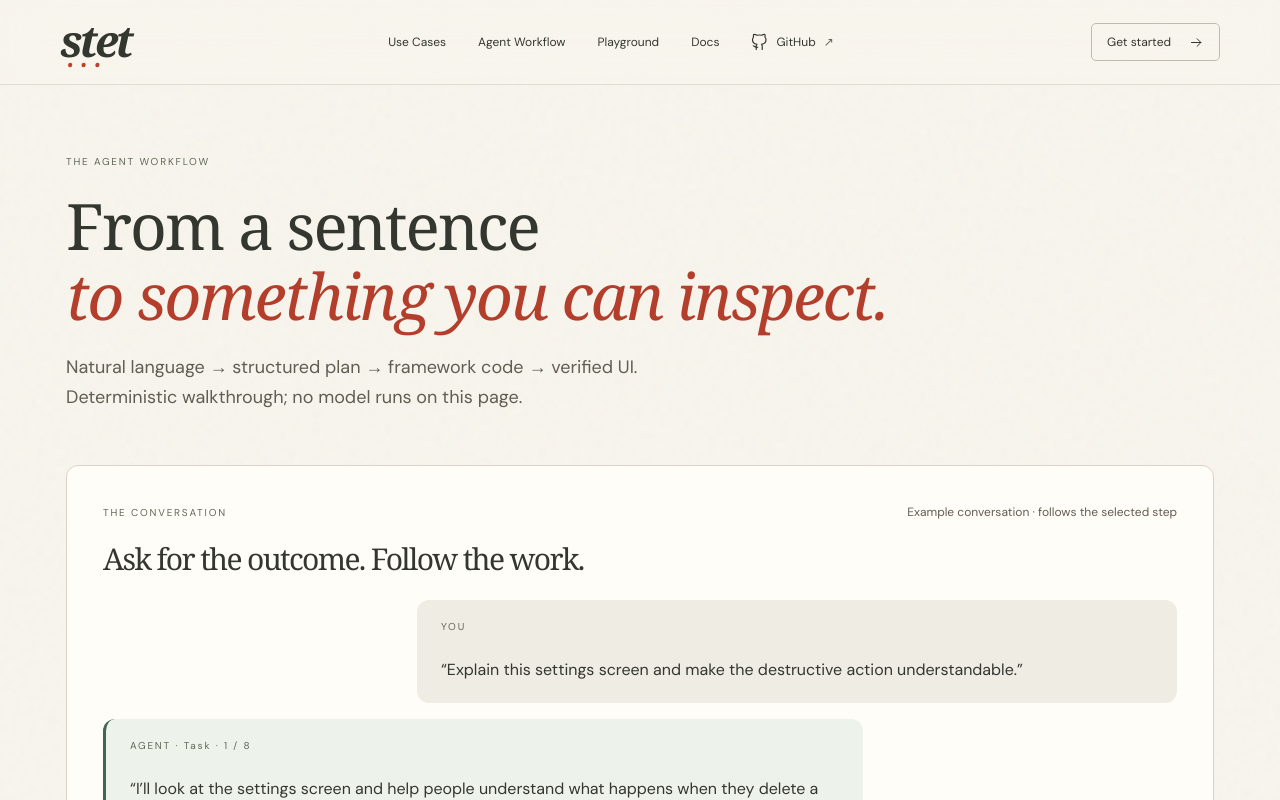
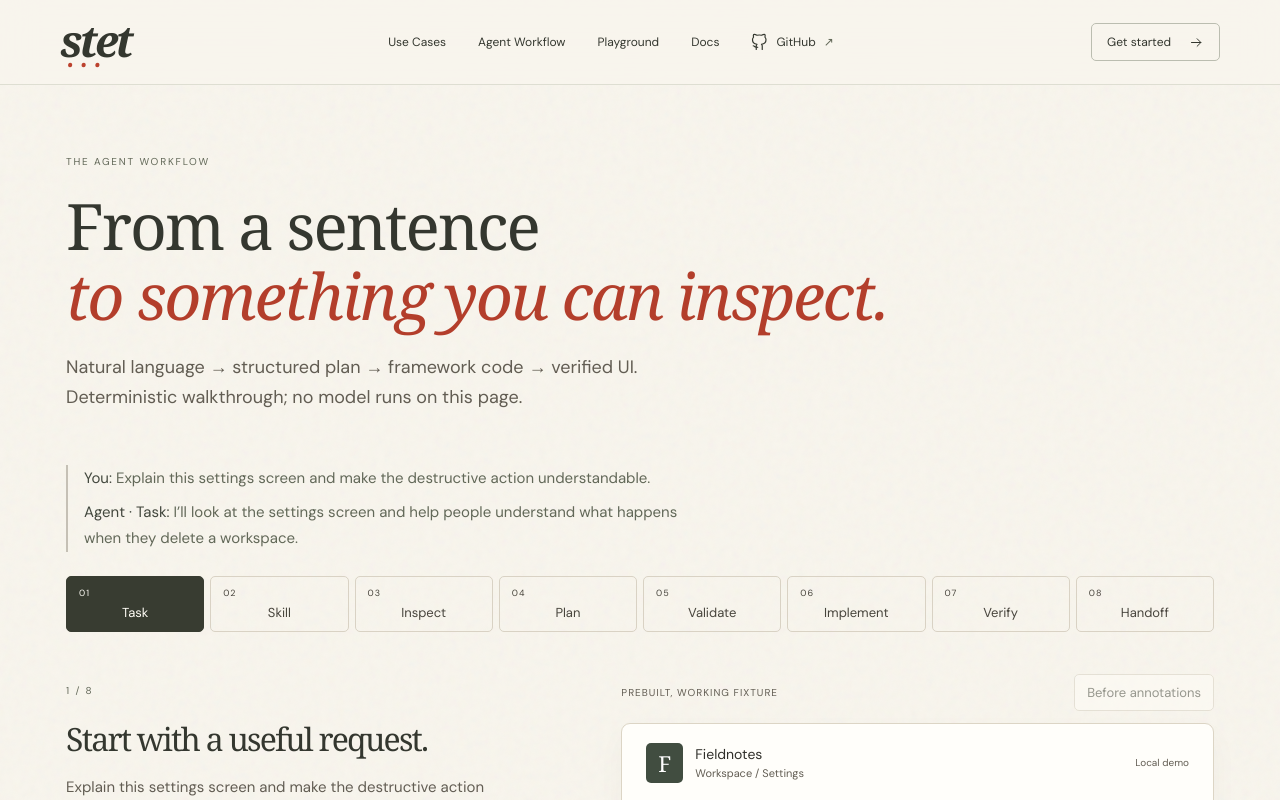
Before and after one commit to funsaized/stet, a React (Vite) app in the folder website/: page /agent-workflow in a window 1280 px wide. Shown: the top 800 px of the page. Built offline with nearby package versions, Linux system fonts and the light colour scheme.

Commit message:
Simplify workflow conversation to a compact quote

```diff
--- a/website/src/pages/AgentWorkflow.tsx
+++ b/website/src/pages/AgentWorkflow.tsx
@@ -92,30 +92,16 @@ export function AgentWorkflow() {
           walkthrough; no model runs on this page.
         </p>
       </div>
-      <section className="workflow-chat" aria-labelledby="workflow-chat-title">
-        <div className="workflow-chat-heading">
-          <div>
-            <span className="eyebrow">THE CONVERSATION</span>
-            <h2 id="workflow-chat-title">Ask for the outcome. Follow the work.</h2>
-          </div>
-          <p>Example conversation · follows the selected step</p>
-        </div>
-        <div className="workflow-message workflow-message-user">
-          <span className="eyebrow">YOU</span>
-          <blockquote>
-            “Explain this settings screen and make the destructive action understandable.”
-          </blockquote>
-        </div>
-        <div
-          className="workflow-message workflow-message-agent"
-          aria-live="polite"
-          aria-atomic="true"
-        >
-          <span className="eyebrow">
-            AGENT · {stage.label} · {index + 1} / {stages.length}
-          </span>
-          <blockquote>“{stage.reply}”</blockquote>
-        </div>
+      <section className="workflow-chat" aria-label="Example conversation">
+        <blockquote>
+          <p>
+            <strong>You:</strong> Explain this settings screen and make the destructive action
+            understandable.
+          </p>
+          <p aria-live="polite" aria-atomic="true">
+            <strong>Agent · {stage.label}:</strong> {stage.reply}
+          </p>
+        </blockquote>
       </section>
       <nav className="workflow-stages" aria-label="Agent workflow stages">
         {stages.map((s, i) => (
--- a/website/src/showcase/showcase.css
+++ b/website/src/showcase/showcase.css
@@ -539,48 +539,26 @@
 }
 
 .workflow-chat {
-  margin: 0 0 32px;
-  padding: clamp(20px, 4vw, 36px);
-  border: 1px solid #d8d4c9;
-  border-radius: 12px;
-  background: #fffdf8;
+  max-width: 64ch;
+  margin: 0 0 24px;
+  color: #625d53;
+  font-size: 14px;
+  line-height: 1.6;
 }
-.workflow-chat-heading {
-  display: flex;
-  flex-wrap: wrap;
-  justify-content: space-between;
-  align-items: baseline;
-  gap: 12px;
-  margin-bottom: 24px;
+.workflow-chat blockquote {
+  margin: 0;
+  padding-left: 16px;
+  border-left: 2px solid #c5c0b5;
 }
-.workflow-chat-heading h2 {
-  font-family: var(--font-serif, Georgia, serif);
-  font-size: clamp(23px, 3vw, 30px);
-  font-weight: 400;
-  margin: 12px 0 0;
+.workflow-chat p {
+  margin: 0;
 }
-.workflow-chat-heading p {
-  font-size: 12px;
-  color: #625d53;
+.workflow-chat p + p {
+  margin-top: 8px;
 }
-.workflow-message {
-  max-width: 760px;
-  padding: 20px 24px;
-  border-radius: 12px;
-}
-.workflow-message blockquote {
-  margin: 12px 0 0;
-  line-height: 1.7;
-  font-size: 16px;
-}
-.workflow-message-user {
-  margin-left: auto;
-  background: #eeece3;
-}
-.workflow-message-agent {
-  margin-top: 16px;
-  background: #edf2eb;
-  border-left: 3px solid #426650;
+.workflow-chat strong {
+  font-weight: 500;
+  color: #42473d;
 }
 .workflow-technical {
   margin: 24px 0;
```
Also changed, not shown: 1 other file (tests, documents, lock files or other folders).
